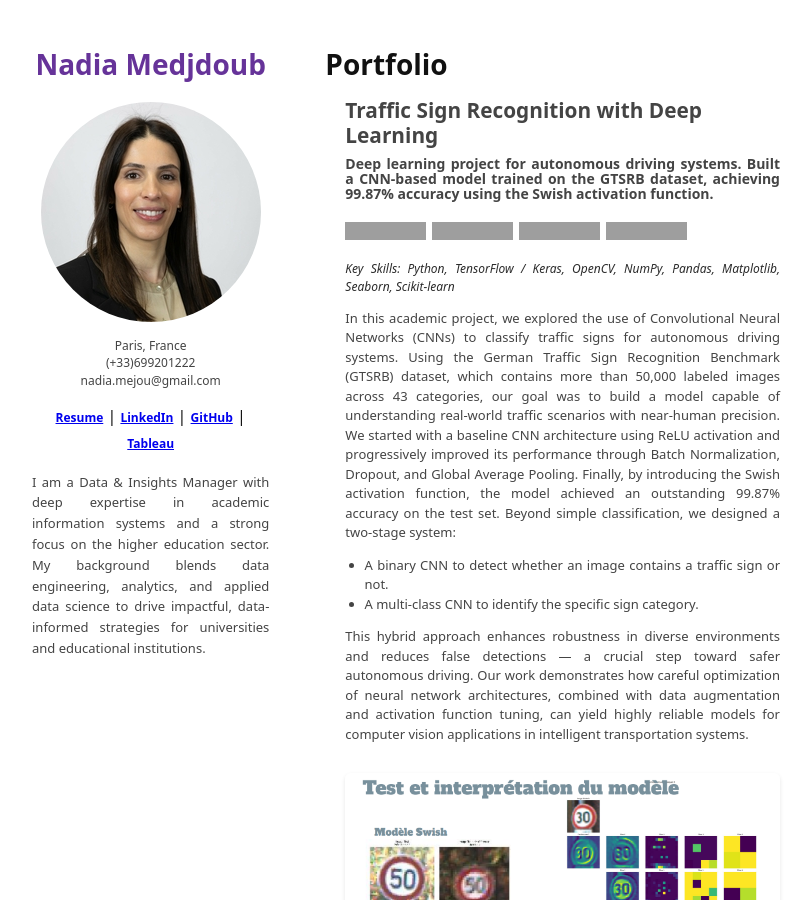
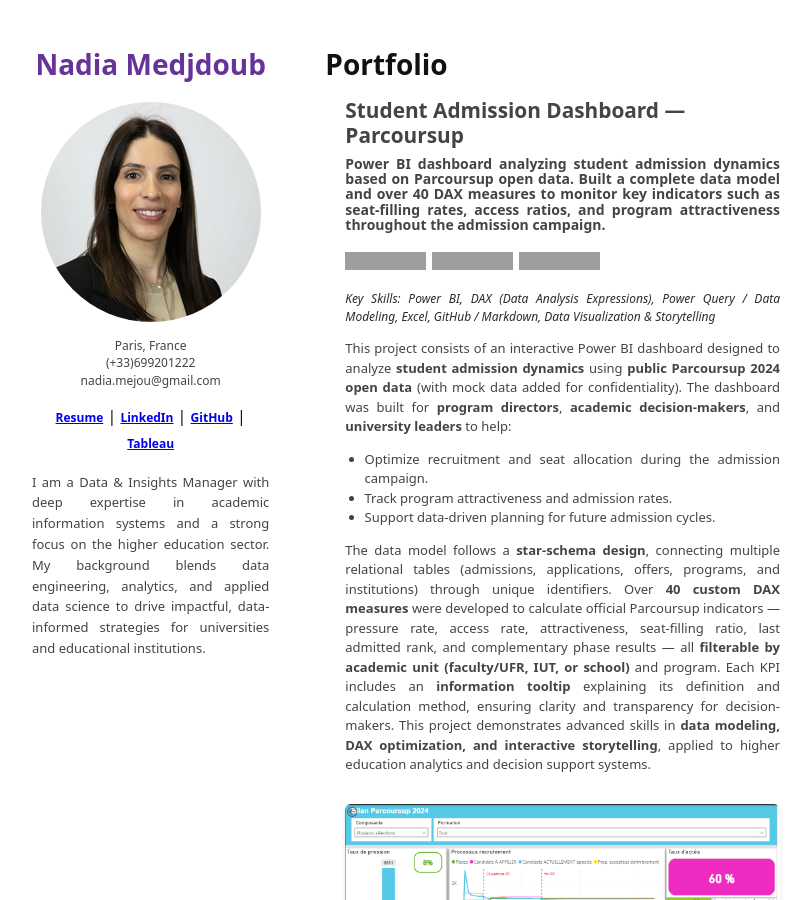
Before and after one commit to namejou/namejou.github.io, a Jekyll site: the page built from index.md, in a window 1280 px wide and 900 px high. Shown: the whole window, without its empty margins (224-1035 px from the left). Built offline with Jekyll 4.4.1, drawn with Linux system fonts in a browser that asks for light colours; our own code applies the rules of GitHub Pages for plain Markdown files; grey boxes are pictures that could not be loaded.

Commit message:
Update projects.yml

```diff
--- a/_data/projects.yml
+++ b/_data/projects.yml
@@ -1,3 +1,39 @@
+- title: Student Admission Dashboard — Parcoursup
+  description: >
+    Power BI dashboard analyzing student admission dynamics based on Parcoursup open data. Built a complete data model and over 40 DAX measures to monitor key indicators such as seat-filling rates, access ratios, and program attractiveness throughout the admission campaign.
+  skills:
+    - Power BI
+    - DAX (Data Analysis Expressions)
+    - Power Query / Data Modeling
+    - Excel
+    - GitHub / Markdown
+    - Data Visualization & Storytelling
+  image: /assets/img/projects/dashboard-visualisation1.png
+  links:
+    - label: View on GitHub
+      url: https://github.com/namejou/students-admissions-kpi-dashboard
+      badge: https://img.shields.io/badge/GitHub-View_on_GitHub-blue?logo=GitHub
+    - label: DAX Measures
+      url: https://github.com/namejou/students-admissions-kpi-dashboard/blob/main/DAX_measures.md
+      badge: https://img.shields.io/badge/DAX-Full_Measures-blue?logo=Power-BI
+    - label: Presentation PDF
+      url: https://github.com/namejou/students-admissions-kpi-dashboard/blob/main/Presentation_Student_Admissions_PBI.pdf
+      badge: https://img.shields.io/badge/PDF-View_Presentation-red?logo=adobe-acrobat-reader
+  summary: >
+    This project consists of an interactive Power BI dashboard designed to analyze **student admission dynamics** using **public Parcoursup 2024 open data** (with mock data added for confidentiality).
+
+    The dashboard was built for **program directors**, **academic decision-makers**, and **university leaders** to help:
+      - Optimize recruitment and seat allocation during the admission campaign.
+      - Track program attractiveness and admission rates.
+      - Support data-driven planning for future admission cycles.
+
+    The data model follows a **star-schema design**, connecting multiple relational tables (admissions, applications, offers, programs, and institutions) through unique identifiers.
+    Over **40 custom DAX measures** were developed to calculate official Parcoursup indicators — pressure rate, access rate, attractiveness, seat-filling ratio, last admitted rank, and complementary phase results — all **filterable by academic unit (faculty/UFR, IUT, or school)** and program.
+
+    Each KPI includes an **information tooltip** explaining its definition and calculation method, ensuring clarity and transparency for decision-makers.
+
+    This project demonstrates advanced skills in **data modeling, DAX optimization, and interactive storytelling**, applied to higher education analytics and decision support systems.
+
 - title: Traffic Sign Recognition with Deep Learning
   description: >
     Deep learning project for autonomous driving systems. Built a CNN-based model trained on the GTSRB dataset, achieving 99.87% accuracy using the Swish activation function.
```
